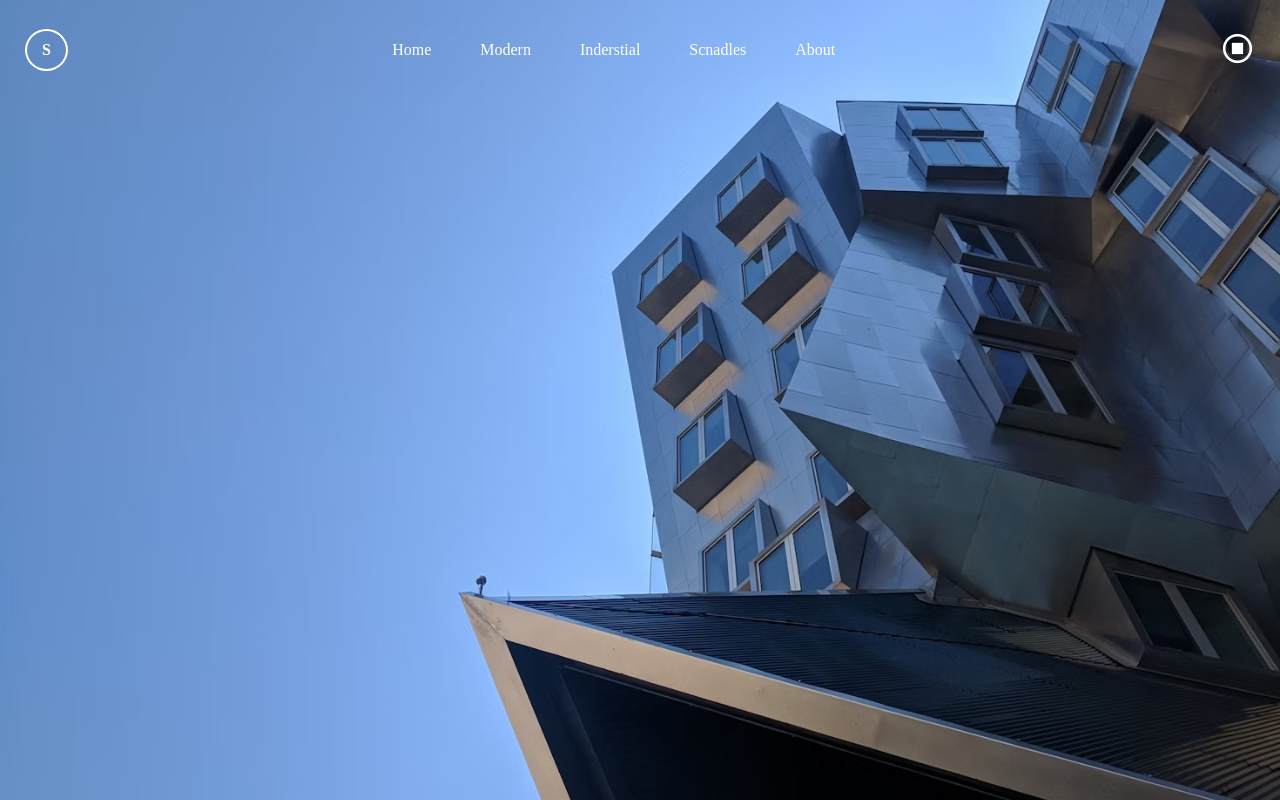
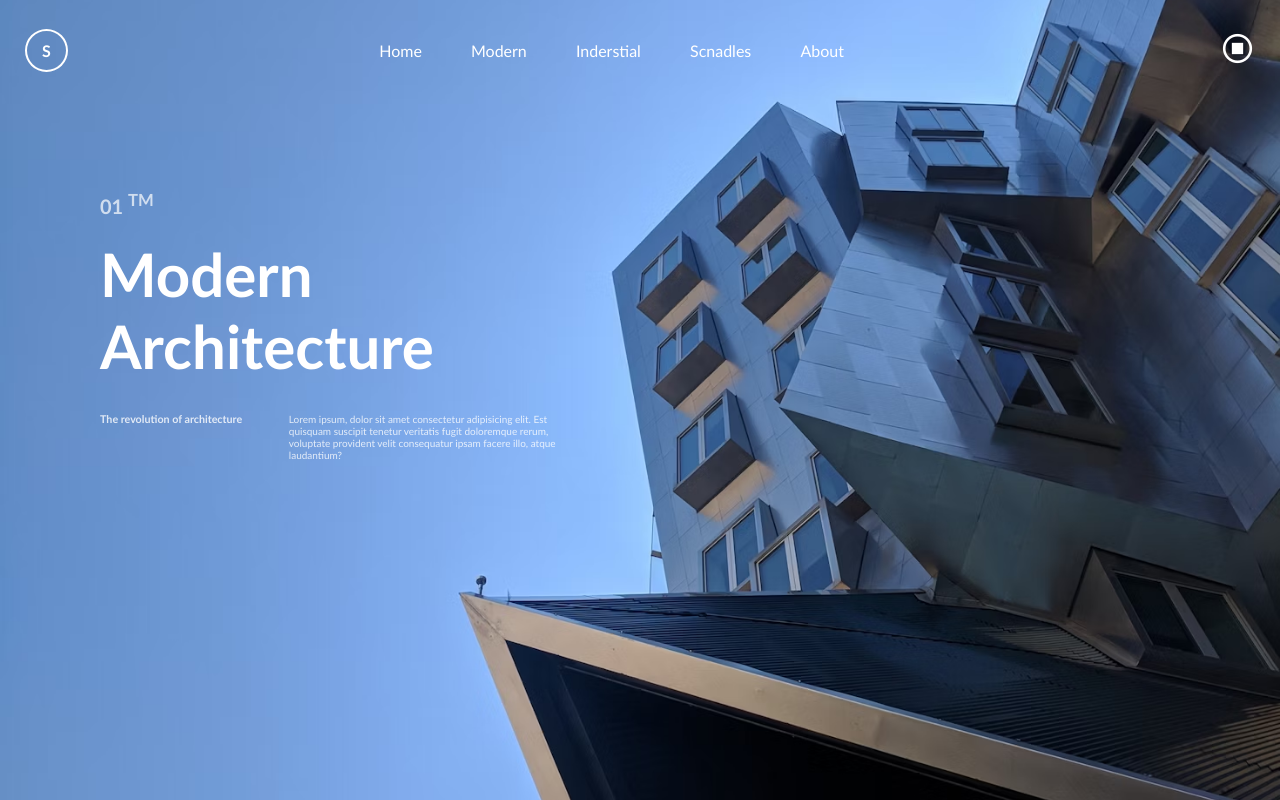
Before and after one commit to Noumansharif27/Modern-architecture-project, a plain HTML site: page index.html in a window 1280 px wide. Drawn offline with nearby package versions, Linux system fonts and the light colour scheme.

Commit message:
added left-content to the main

```diff
--- a/index.html
+++ b/index.html
@@ -29,7 +29,22 @@
       </head>
 
       <main>
-        <div id="left"></div>
+        <div id="left">
+          <h4>01 <sup>TM</sup></h4>
+          <div id="content">
+            <h1>Modern</h1>
+            <h1>Architecture</h1>
+            <div id="details">
+              <h6>The revolution of architecture</h6>
+              <p id="description">
+                Lorem ipsum, dolor sit amet consectetur adipisicing elit. Est
+                quisquam suscipit tenetur veritatis fugit doloremque rerum,
+                voluptate provident velit consequatur ipsam facere illo, atque
+                laudantium?
+              </p>
+            </div>
+          </div>
+        </div>
       </main>
 
       <footer></footer>
--- a/style.css
+++ b/style.css
@@ -9,6 +9,7 @@ html {
   height: 100%;
   width: 100%;
   color: #fff;
+  font-family: "Gill Sans", "Gill Sans MT", Calibri, "Trebuchet MS", sans-serif;
 }
 
 #main {
@@ -57,3 +58,37 @@ html {
   /* background-color: #fff; */
   border-color: #fff;
 }
+
+main #left {
+  height: 70%;
+  width: 100%;
+  /* display: flex;
+  flex-direction: colums; */
+  padding-top: 90px;
+  padding-left: 100px;
+  padding-bottom: 60px;
+}
+
+#left h4 {
+  font-size: 20px;
+  opacity: 0.7;
+  margin-bottom: 20px;
+}
+
+#left h1 {
+  font-size: 60px;
+}
+
+#details {
+  width: 40%;
+  display: flex;
+  align-items: baseline;
+  justify-content: space-between;
+  margin-top: 30px;
+  opacity: 0.8;
+}
+
+#description {
+  width: 60%;
+  font-size: 10px;
+}
```
